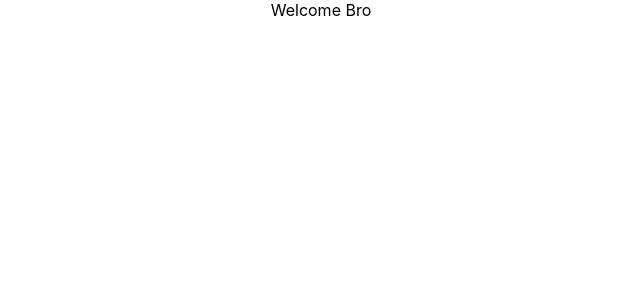
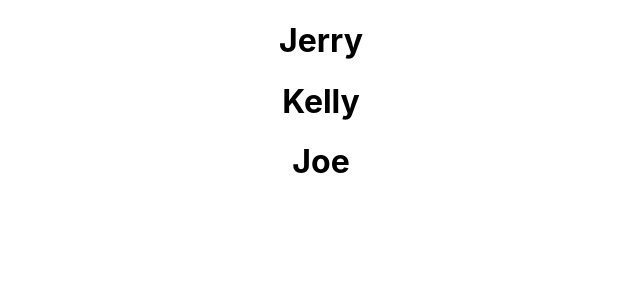
Before and after one commit to lyonsouma/React-Projects, a React (Create React App) app: page / in a window 1280 px wide. Shown: the top 300 px of the page, without its empty margins (319-959 px from the left). Built offline with nearby package versions, Linux system fonts and the light colour scheme.

Commit message:
List Renderind

```diff
--- a/src/App.js
+++ b/src/App.js
@@ -1,5 +1,6 @@
 // import logo from './logo.svg';
 import './App.css';
+import NameList from './components/NameList';
 // import Message from './components/Message';
 // import Lyons from './components/Class';
 // import Subscribe from './components/state';
@@ -9,12 +10,14 @@ import './App.css';
 // import Destru from './components/DestrucuteClass';
 // import ParentComponent from './components/ParentComponent';
 // import StateByLec from './components/StateByLec';
-import UserGreeting from './components/UserGreeting';
+// import UserGreeting from './components/UserGreeting';
+import NameLists from './components/NameList';
 function App() {
   return (
     <div className="App">
+    <NameLists/>
       {/* <StateByLec /> */}
-       <UserGreeting/>
+       {/* <UserGreeting/> */}
 
     {/* <ParentComponent/> */}
 
--- /dev/null
+++ b/src/components/NameList.js
@@ -0,0 +1,12 @@
+import React from 'react'
+function NameLists(){
+    const names = ['Jerry', 'Kelly', 'Joe']
+    return(
+        <div>
+            {
+               names.map(names => <h1>{names}</h1>)
+            }
+        </div>
+    )
+}
+export default NameLists;
```
